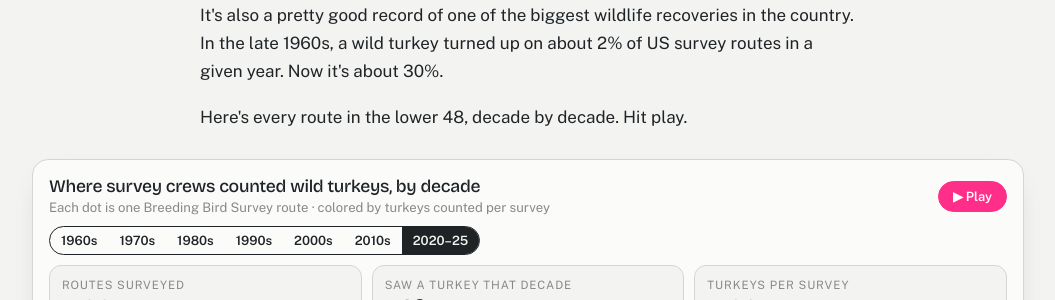
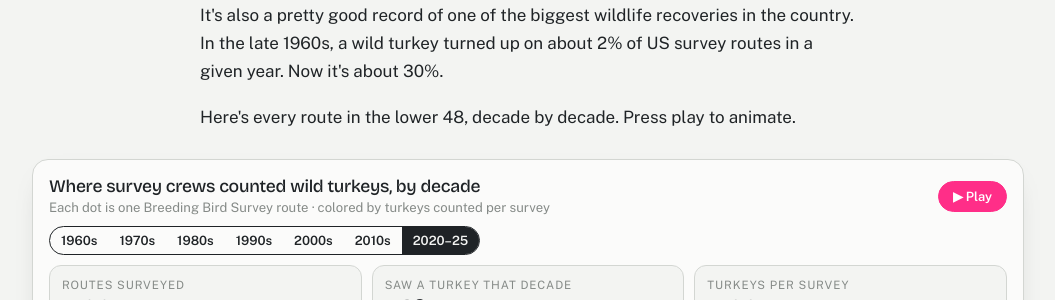
Before and after one commit to fiftyshadesofgrading/Homepage, a Jekyll site: the page built from _posts/2026-11-26-wild-turkey-comeback.html, in a window 1280 px wide and 900 px high, scrolled down 374 px. Shown: the part 153-453 px from the top of the window, without its empty margins (112-1167 px from the left). Built offline with Jekyll 4.4.1, drawn with Linux system fonts in a browser that asks for light colours.

Commit message:
Update text to specify 'Press play to animate'

```diff
--- a/_posts/2026-11-26-wild-turkey-comeback.html
+++ b/_posts/2026-11-26-wild-turkey-comeback.html
@@ -11,7 +11,7 @@ scripts:
 <div class="wrap">
   <p>Every June since 1966, volunteers have driven the same roadside routes across North America, stopping every half mile for three minutes to count every bird they see or hear. That's the <a href="https://www.usgs.gov/data/2026-release-north-american-breeding-bird-survey-dataset-1966-2025" target="_blank" rel="noopener">North American Breeding Bird Survey</a>, run by the USGS and the Canadian Wildlife Service, and it's one of the longest-running wildlife data sets anywhere.</p>
   <p>It's also a pretty good record of one of the biggest wildlife recoveries in the country. In the late 1960s, a wild turkey turned up on about 2% of US survey routes in a given year. Now it's about 30%.</p>
-  <p>Here's every route in the lower 48, decade by decade. Hit play.</p>
+  <p>Here's every route in the lower 48, decade by decade. Press play to animate.</p>
 </div>
 
 <div class="wide">
```
